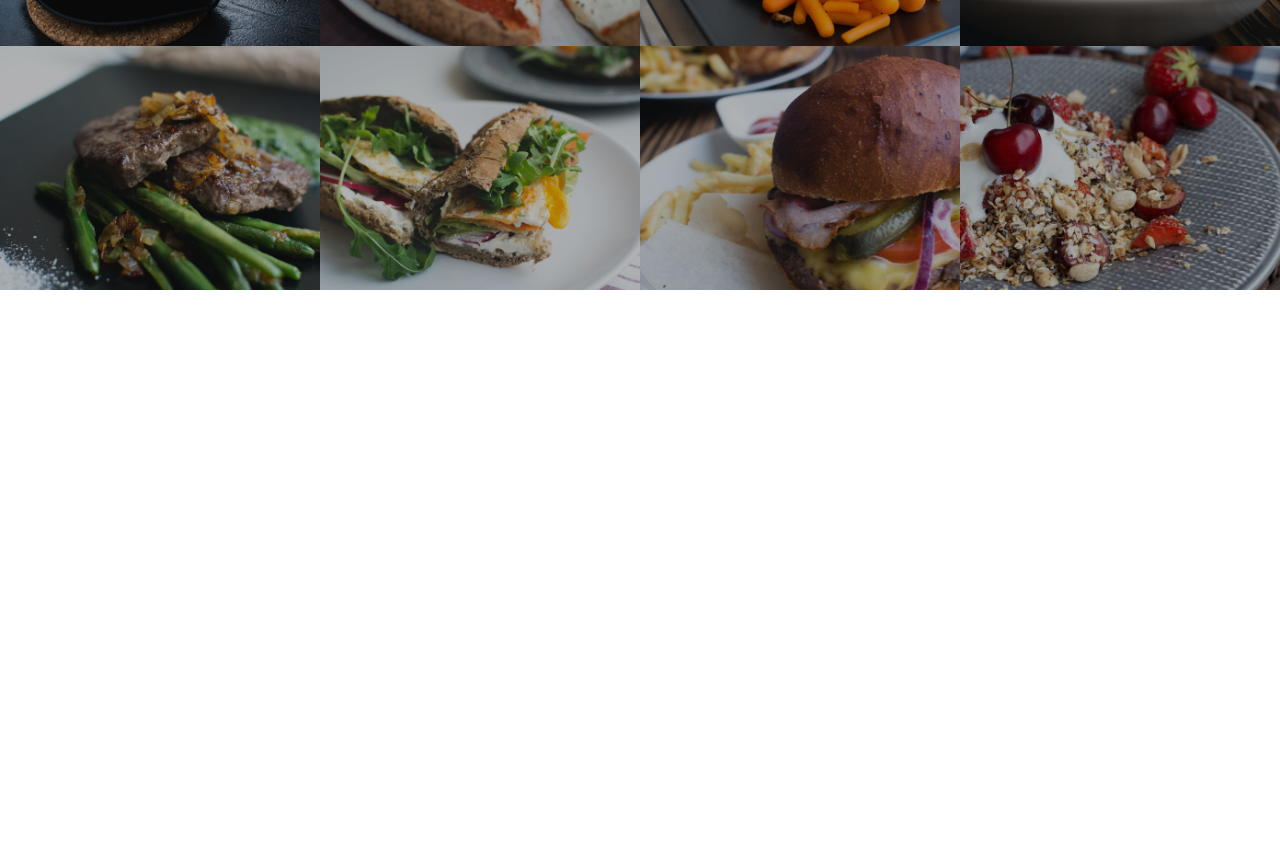
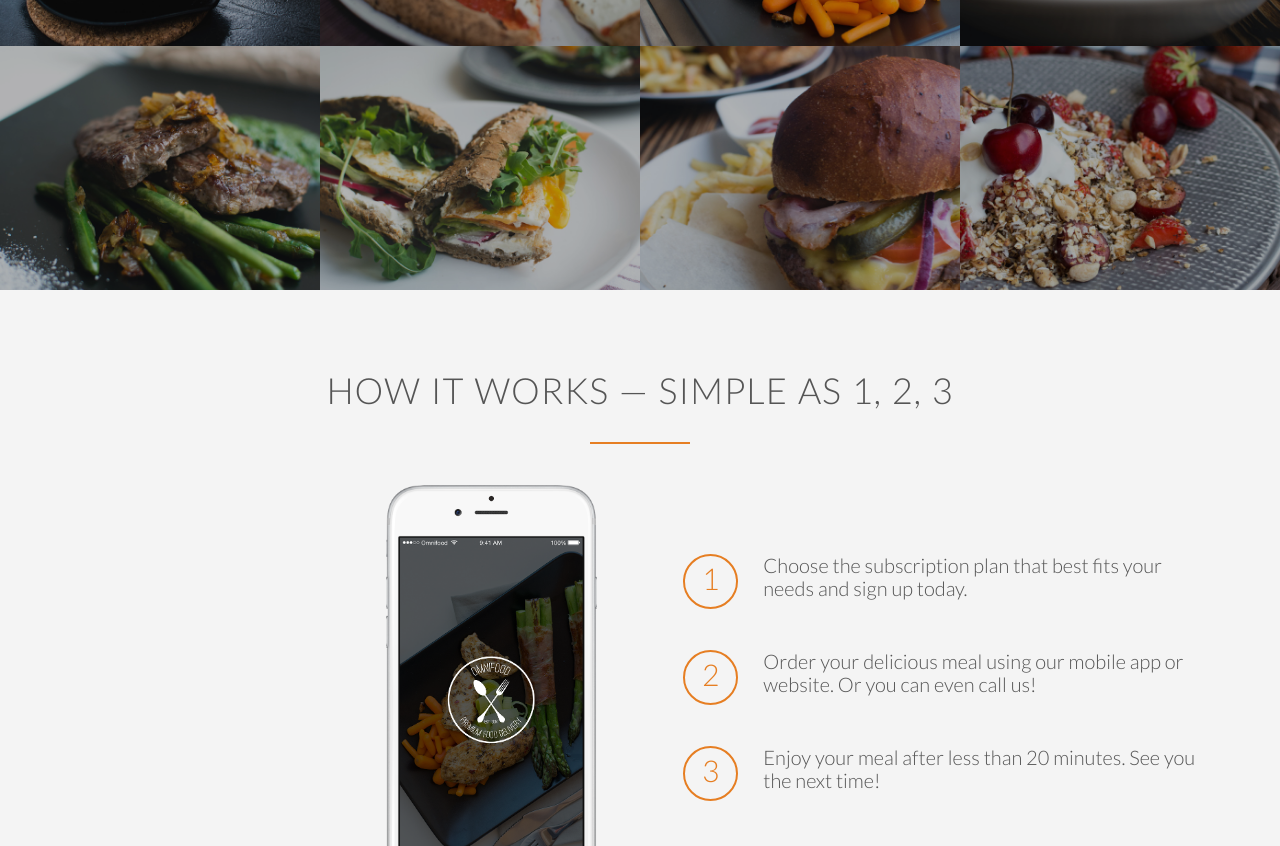
Before and after one commit to LubosVoska/omnifood-website, a website: page index.html in a window 1280 px wide. Shown: the part 1708-2554 px from the top of the page. Before the commit the page ends 1998 px from the top, so only its background shows below. Drawn offline with Linux system fonts and the light colour scheme; files whose address does not match are found by name.

Commit message:
Add how it works section

```diff
--- a/index.html
+++ b/index.html
@@ -68,7 +68,7 @@
     </section>
 
     <section class="section-meals">
-        <ul class="meals-showcase">
+        <ul class="meals-showcase clearfix">
             <li>
                 <figure class="meal-photo">
                     <img src="resources/img/1.jpg" alt="Korean bibimbap with egg and vegetables">
@@ -90,7 +90,7 @@
                 </figure>
             </li>
         </ul>
-        <ul class="meals-showcase">
+        <ul class="meals-showcase clearfix">
             <li>
                 <figure class="meal-photo">
                     <img src="resources/img/5.jpg" alt="Paleo beef steak with vegetables">
@@ -113,6 +113,34 @@
             </li>
         </ul>
     </section>
+
+    <section class="section-steps">
+        <div class="row">
+            <h2>How it works &mdash; Simple as 1, 2, 3</h2>
+        </div>
+        <div class="row">
+            <div class="col span-1-of-2 steps-box">
+                <img class="app-screen" src="resources/img/app-Iphone.png" alt="Omnifood app on iPhone">
+            </div>
+            <div class="col span-1-of-2 steps-box">
+                <div class="works-step">
+                    <div>1</div>
+                    <p>Choose the subscription plan that best fits your needs and sign up today.</p>
+                </div>
+                <div class="works-step">
+                    <div>2</div>
+                    <p>Order your delicious meal using our mobile app or website. Or you can even call us!</p>
+                </div>
+                <div class="works-step">
+                    <div>3</div>
+                    <p>Enjoy your meal after less than 20 minutes. See you the next time!</p>
+                </div>
+
+                <a href="#" class="btn-app"><img src="resources/img/ios.png" alt="App Store Button"></a>
+                <a href="#" class="btn-app"><img src="resources/img/download-app-android.png" alt="App Store Button"></a>
+            </div>
+        </div>
+    </section>
 </body>
 
 </html>
--- a/resources/css/style.css
+++ b/resources/css/style.css
@@ -17,6 +17,14 @@ html {
     text-rendering: optimizeLegibility;
 }
 
+.clearfix{zoom: 1}
+.clearfix:after {
+    content: '.';
+    clear: both;
+    display: block;
+    height: 0;
+    visibility: hidden;
+}
 
 /*  ---------------------------------------------------
     REUSABLE COMPONENTS
@@ -202,6 +210,7 @@ header {
 /*  ---------------------------------------------------
     Meals
 -------------------------------------------------------*/
+
 .section-meals {
     padding: 0;
 }
@@ -236,3 +245,52 @@ header {
     transform: scale(1.03);
     opacity: 1;
 }
+
+/*  ---------------------------------------------------
+    How it works
+-------------------------------------------------------*/
+
+.section-steps {
+    background-color: #f4f4f4;
+}
+.steps-box:first-child {
+    text-align: right;
+    padding-right: 3%;
+}
+
+.steps-box:last-child {
+    padding-left: 3%;
+    margin-top: 80px;
+}
+
+.app-screen{
+    width: 40%;
+}
+
+.works-step {
+    margin-bottom: 50px;
+}
+
+.works-step:last-of-type {
+    margin-bottom: 60px;
+}
+.works-step div {
+
+    color: #e67e22;
+    border: 2px solid #e67e22;
+    display: inline-block;
+    border-radius: 50%;
+    height: 55px;
+    width: 55px;
+    text-align: center;
+    padding: 5px;
+    float: left;
+    font-size: 150%;
+    margin-right: 25px;
+}
+
+.btn-app img {
+    height: 50px;
+    widows: auto;
+    margin-right: 10px;
+}
```
Also changed, not shown: resources/img/ios.png (added).
